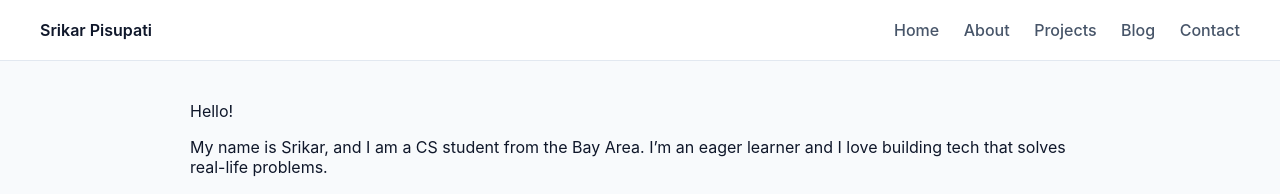
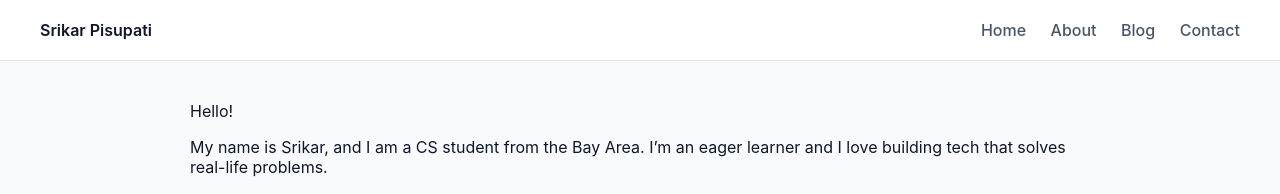
Before and after one commit to srikarpisupati/srikarpisupati.github.io, a Jekyll site: the page built from README.md, in a window 1280 px wide. Shown: the top 194 px of the page. Built offline with Jekyll 4.4.1, drawn with Linux system fonts in a browser that asks for light colours; our own code applies the rules of GitHub Pages for plain Markdown files.

Commit message:
Remove 'Projects' link from navigation

```diff
--- a/_includes/nav.html
+++ b/_includes/nav.html
@@ -3,7 +3,6 @@
   <div class="nav-right">
     <a href="/">Home</a>
     <a href="/about/">About</a>
-    <a href="/projects/">Projects</a>
     <a href="/blog/">Blog</a>
     <a href="/contact/">Contact</a>
   </div>
```
